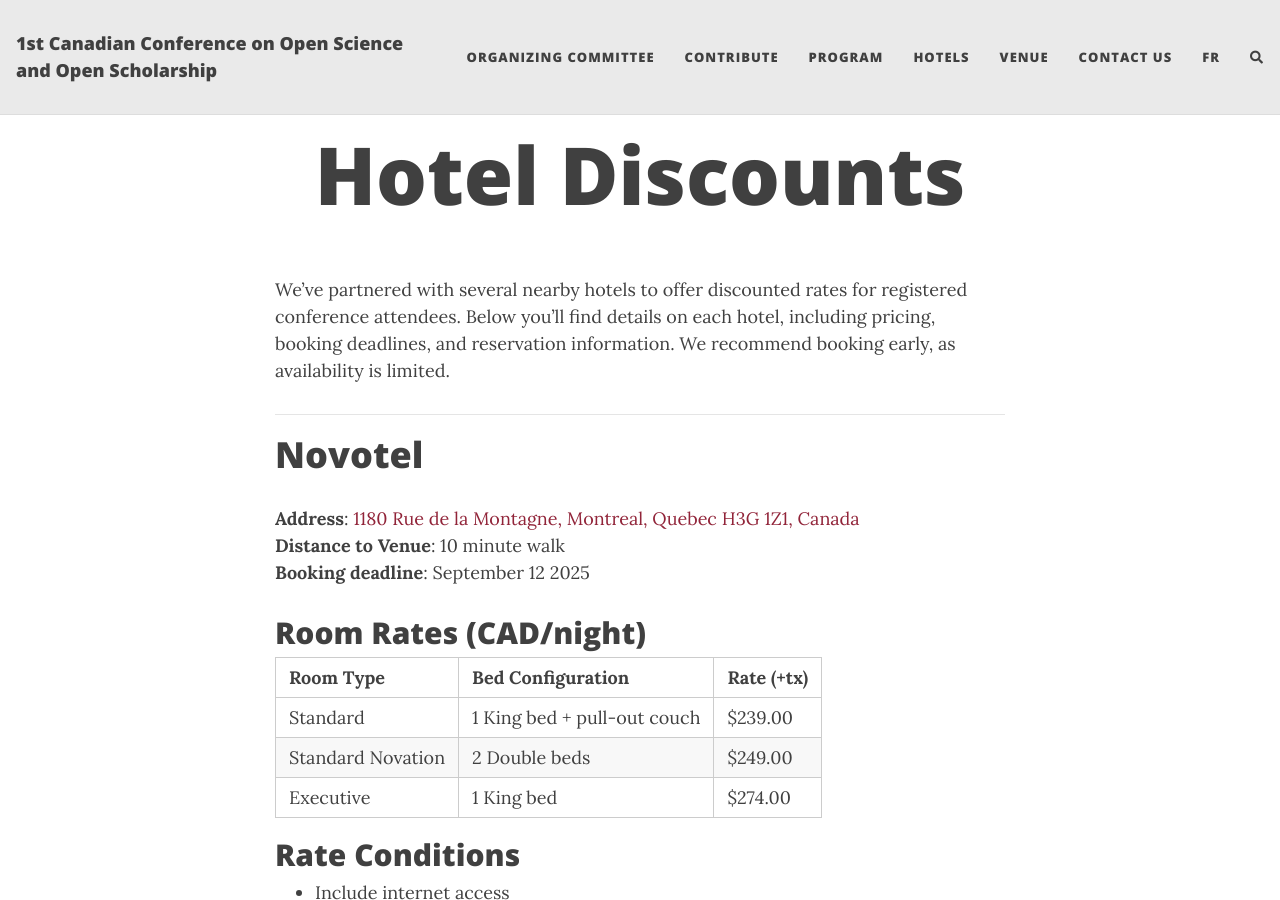
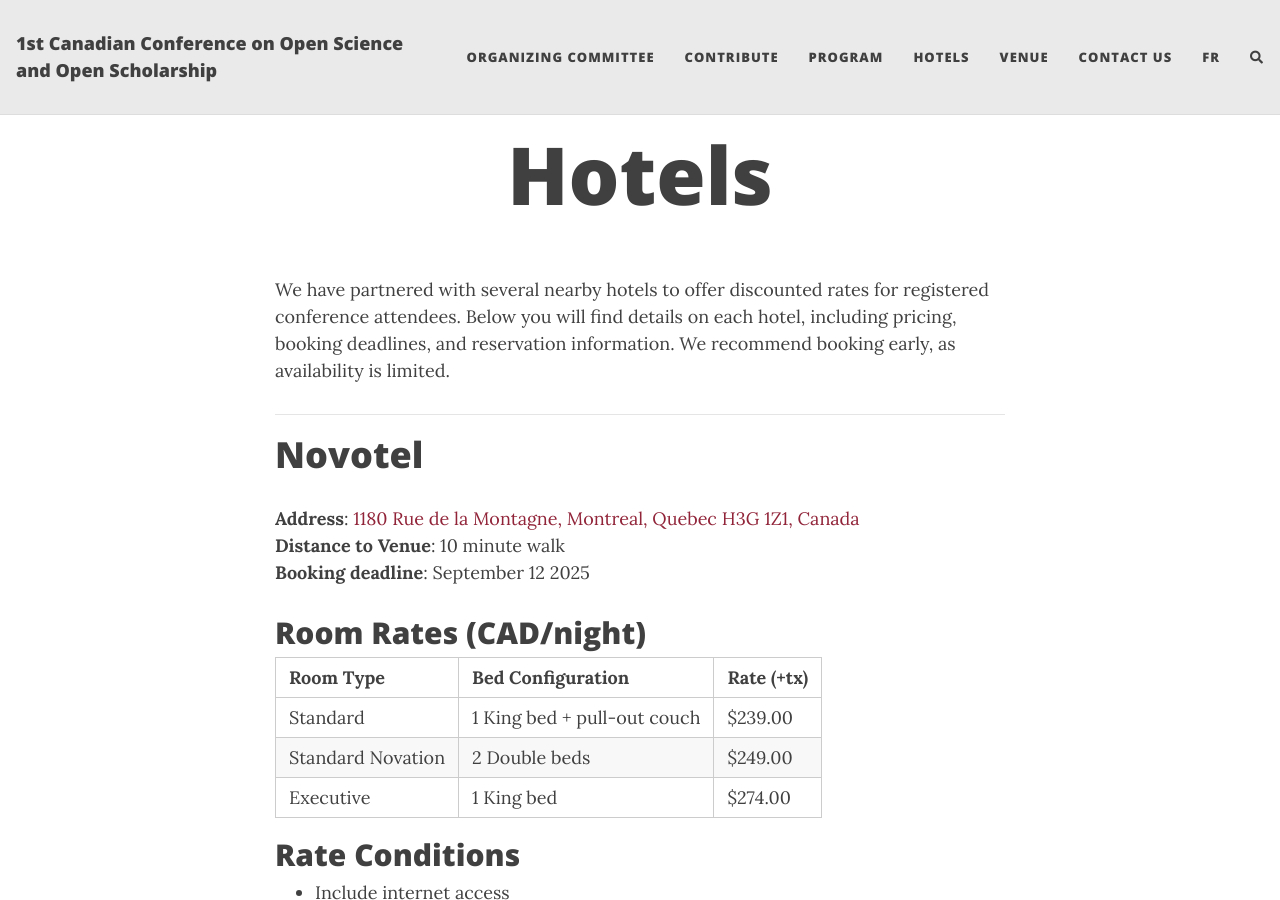
Before and after one commit to oscanada/oscanada.github.io, a Jekyll site: the page built from en/hotels.md, in a window 1280 px wide and 900 px high. Built offline with Jekyll 4.4.1, drawn with Linux system fonts in a browser that asks for light colours; nearby versions of some CDN libraries; comment, search, counter and statistics services are not loaded.

Commit message:
Update hotels.md

```diff
--- a/en/hotels.md
+++ b/en/hotels.md
@@ -1,12 +1,12 @@
 ---
 layout: page
-title: Hotel Discounts
+title: Hotels
 lang: en
 permalink: /en/hotels/
 slug: hotels
 ---
 
-We’ve partnered with several nearby hotels to offer discounted rates for registered conference attendees. Below you’ll find details on each hotel, including pricing, booking deadlines, and reservation information. We recommend booking early, as availability is limited.
+We have partnered with several nearby hotels to offer discounted rates for registered conference attendees. Below you will find details on each hotel, including pricing, booking deadlines, and reservation information. We recommend booking early, as availability is limited.
 
 ---
 # Novotel
```
